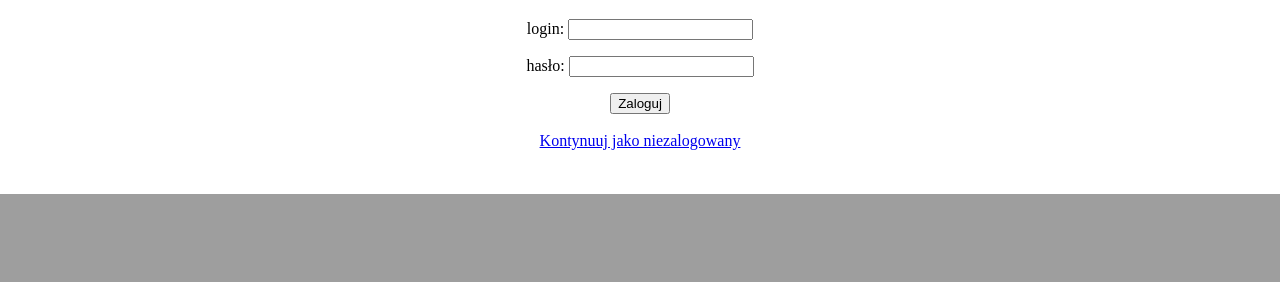
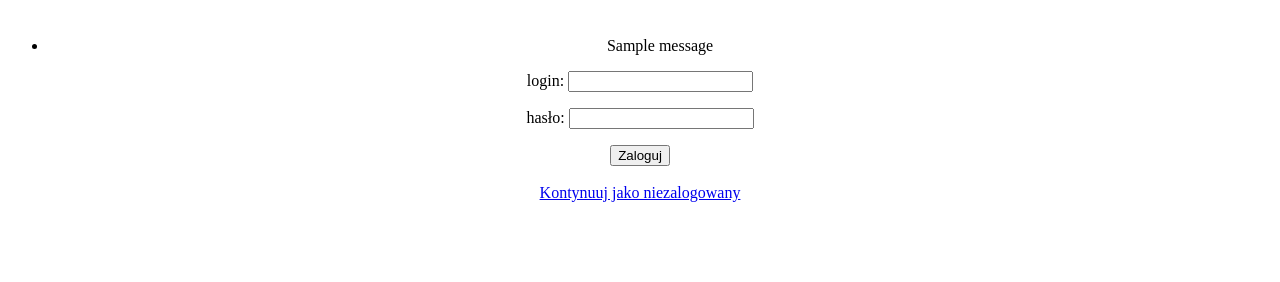
Before and after one commit to pchrominski1991/WebApplication-CyclingEvents, a Django app: a page that uses Cycling_events_app/templates/login.html in a window 1280 px wide. Shown: the part 898-1180 px from the top of the page. Before the commit the page ends 1092 px from the top, so only its background shows below. Run offline with Django 4.2, Linux system fonts and the light colour scheme; tables that the repository leaves empty hold one stand-in row (values such as "Sample post"); one stand-in notice (Sample message) is shown.

Commit message:
signup limit, some messages added

```diff
--- a/Cycling_events_app/templates/base_event.html
+++ b/Cycling_events_app/templates/base_event.html
@@ -1,6 +1,9 @@
+
 <!doctype html>
 <html xmlns="http://www.w3.org/1999/html">
+
 <head>
+
     <meta charset="utf-8"></head>
     {% block head %}{% endblock %}
             {% if user.is_anonymous %}
@@ -9,7 +12,7 @@
             {% else %}
                 <h4>Witaj {{ user.username }}!</h4>
                  {%if user.profile.image %}
-                <img src="{{ user.profile.image.url }}" width="150">
+                <img src="{{ user.profile.image.url }}" width="150" class="rounded corners" />
                  {% endif %}
                  </br>
                 <a href="{% url 'logout' %}">Wyloguj</a> </br>
@@ -22,8 +25,23 @@
 <h3><p style="text-align: center"><a href="{% url 'my-events' %}">Moje wydarzenia</a>&nbsp;&nbsp;&nbsp;&nbsp;&nbsp; <a href="{% url 'events' %}">Wydarzenia</a> &nbsp;&nbsp;&nbsp;&nbsp;&nbsp;<a href="{% url 'main' %}">Kontakt</a></p></h3>
     <center><img src="/static/img.png" width='50%'</center>
 </br>
+
+    {% if messages %}
+<ul class="messages">
+    {% for message in messages %}
+    <li  {% if message.tags %} class=" {{ message.tags }} " {% endif %}> {{ message }} </li>
+    {% endfor %}
+</ul>
+{% endif %}
+
 {% block content %} {% endblock %}
 {% endblock %}
+</br> </br>
 
 </body>
+
+
+<footer>
+
+</footer>
 </html>
--- a/Cycling_events_app/templates/login.html
+++ b/Cycling_events_app/templates/login.html
@@ -2,6 +2,14 @@
 
 {% block body %}
 <center><img src="/static/img.png" width = '90%'></center>
+</br>
+<center> {% if messages %}
+<ul class="messages">
+    {% for message in messages %}
+    <li  {% if message.tags %} class=" {{ message.tags }} " {% endif %}> {{ message }} </li>
+    {% endfor %}
+</ul>
+{% endif %}</center>
 {% if user.is_anonymous %}
  <center><form action="" method="POST" >
      {% csrf_token %}
--- a/Cycling_events_app/templates/profile.html
+++ b/Cycling_events_app/templates/profile.html
@@ -13,5 +13,6 @@
     {% endif %}
     </ul>
     <br/> <br/>
-    <h4><a href="/edit_profile/">Edytuj dane użytkownika</a> &nbsp &nbsp &nbsp &nbsp <a href="/add_bike/">+ Dodaj rower</a></h4>
+    <h4><a href="/edit_profile/">Edytuj dane użytkownika</a> &nbsp &nbsp &nbsp &nbsp
+        <a href="/add_bike/">+ Dodaj rower</a></h4>
 {% endblock %}
--- a/Cycling_events_app/views.py
+++ b/Cycling_events_app/views.py
@@ -190,6 +190,7 @@ class EditEventView(LoginRequiredMixin,View):
         form = EditEventForm(request.POST, instance=event)
         if form.is_valid():
             form.save()
+            messages.success(request, "Pomyślnie zmieniono informacje o wyścigu")
             return redirect(f'/event_details/{id}/')
         return render(request, 'edit_event.html', {"form": form})
 
@@ -210,8 +211,18 @@ class MyEventsView(LoginRequiredMixin, View):
 class EventSignupView(LoginRequiredMixin, View):
     def get(self, request, id):
         event = Event.objects.get(id=id)
-        event.event_participant.add(request.user.profile)
-        return redirect("my-events")
+        participants = event.event_participant.all()
+        if (int(event.limit) - int(participants.count())) > 0:
+            if request.user.profile not in participants:
+                event.event_participant.add(request.user.profile)
+                messages.success(request, "Pomyślnie zapisałeś się na wydarzenie")
+                return redirect("my-events")
+            else:
+                messages.error(request, "Jesteś już zapisany na to wydarzenie")
+                return redirect('events')
+        else:
+            messages.error(request, "Limit miejsc na to wydarzenie został wyczerpany")
+            return redirect('events')
 
 
 class EventResignationView(View):
```
Also changed, not shown: Cycling_events_app/templates/events.html (+12 -0 lines), Cycling_events_app/templates/my_events.html (+8 -0 lines).
